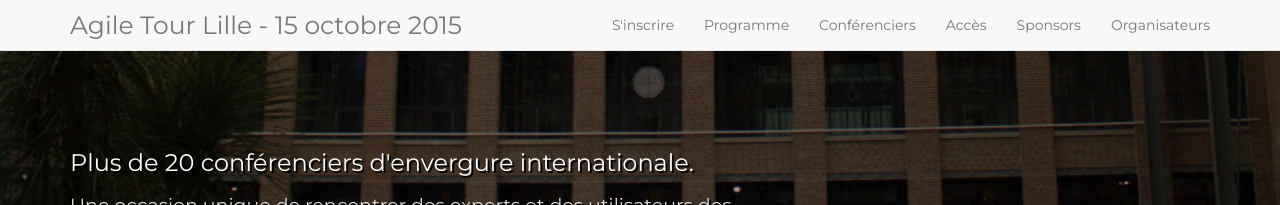
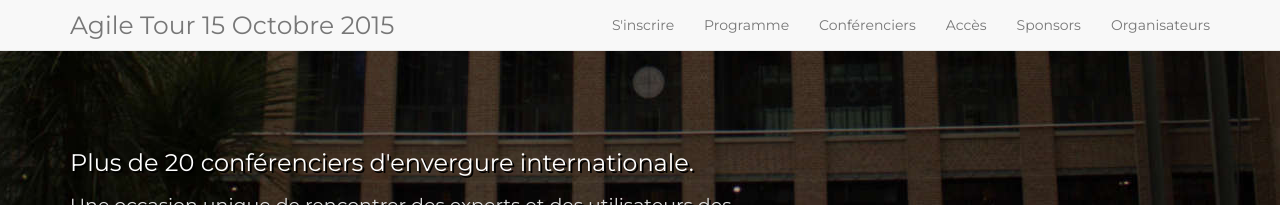
Before and after one commit to jak78/agile-tour-lille-2017, a Jekyll site: the page built from index.html, in a window 1280 px wide. Shown: the top 205 px of the page. Built offline with Jekyll 4.4.1, drawn with Linux system fonts in a browser that asks for light colours; nearby versions of some CDN libraries.

Commit message:
Changed: made title in header more responsive

```diff
--- a/_includes/header.html
+++ b/_includes/header.html
@@ -8,7 +8,7 @@
                 <span class="icon-bar"></span>
                 <span class="icon-bar"></span>
             </button>
-            <a class="navbar-brand" href="{{ site.baseurl }}/">{{ site.title }}</a>
+            <a class="navbar-brand" href="{{ site.baseurl }}/">Agile Tour <span class="hidden-xs hidden-sm">15 Octobre 2015</span><span class="visible-xs-inline">15/10/15</span></a>
         </div>
 
         <!-- Collect the nav links, forms, and other content for toggling -->
```
